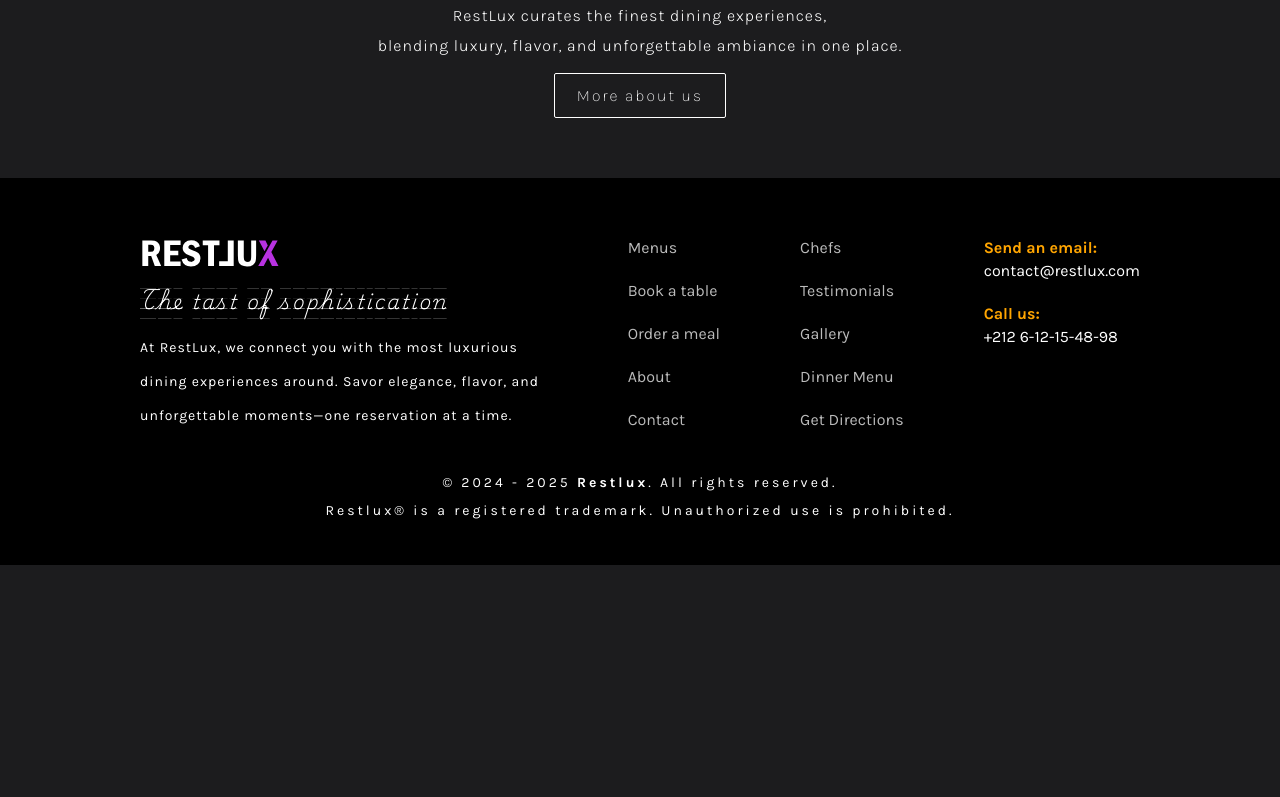
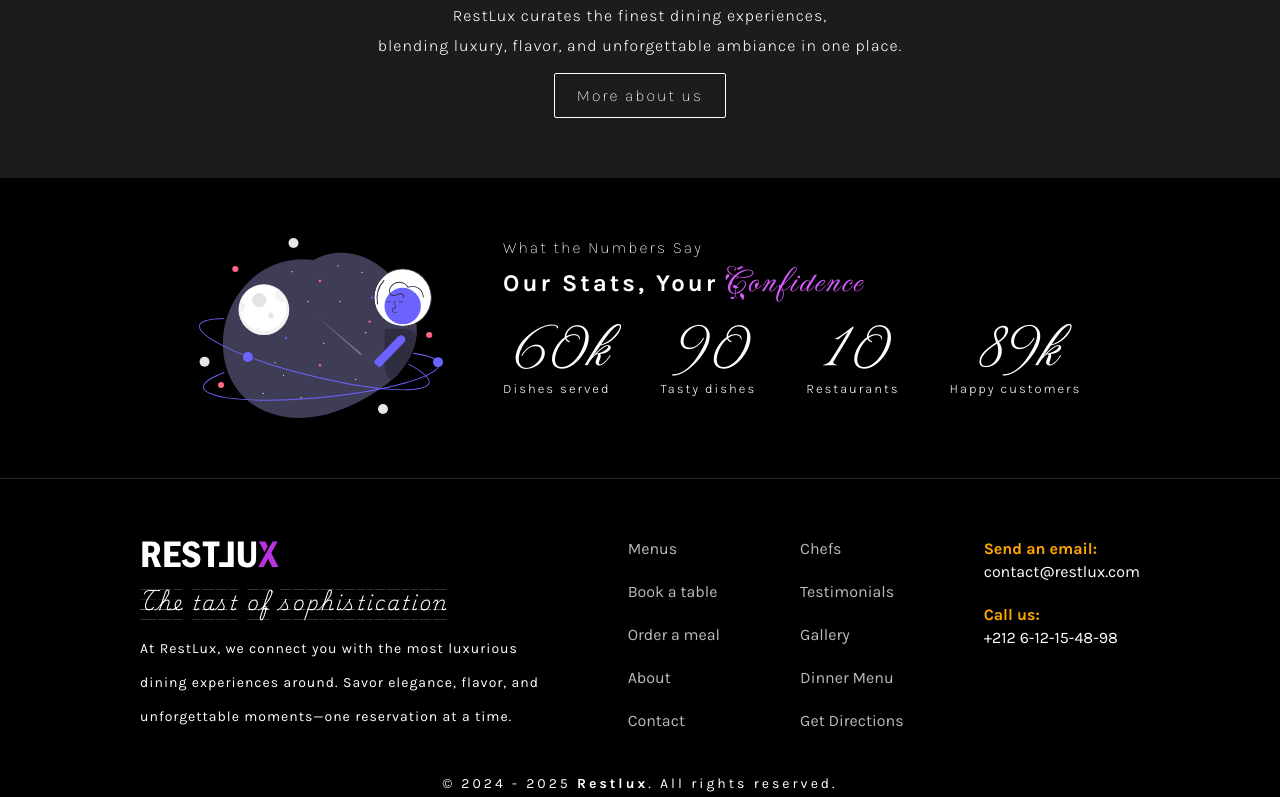
Before and after one commit to Hostname47/Restlux-front, a React (Vite) app: page / in a window 1280 px wide. Shown: the part 1274-2071 px from the top of the page. Before the commit the page ends 1839 px from the top, so only its background shows below. Built offline with nearby package versions, Linux system fonts and the light colour scheme.

Commit message:
Create static landing page stats section

```diff
--- /dev/null
+++ b/src/pages/landing-page/components/StatsSection.tsx
@@ -0,0 +1,37 @@
+import ToTheStars from "../../../assets/images/svgs/flat/stars.svg";
+
+function StatsSection() {
+  return (
+    <div id="landing-page-stats-section">
+      <div>
+        <img src={ToTheStars} className="illustration" />
+        <div className="content-container">
+          <span>What the Numbers Say</span>
+          <h2>
+            Our Stats, Your<span className="highlighted">Confidence</span>
+          </h2>
+          <div className="stats-container">
+            <div className="stat-container">
+              <span className="value">60k</span>
+              <span className="label">Dishes served</span>
+            </div>
+            <div className="stat-container">
+              <span className="value">90</span>
+              <span className="label">Tasty dishes</span>
+            </div>
+            <div className="stat-container">
+              <span className="value">10</span>
+              <span className="label">Restaurants</span>
+            </div>
+            <div className="stat-container">
+              <span className="value">89k</span>
+              <span className="label">Happy customers</span>
+            </div>
+          </div>
+        </div>
+      </div>
+    </div>
+  );
+}
+
+export default StatsSection;
--- a/src/pages/landing-page/index.tsx
+++ b/src/pages/landing-page/index.tsx
@@ -1,6 +1,7 @@
 import Footer from "../../components/footer";
 import AboutSection from "./components/AboutSection";
 import LandingFirstSection from "./components/LandingFirstSection";
+import StatsSection from "./components/StatsSection";
 import "./styles.css";
 
 function LandingPage() {
@@ -8,6 +9,7 @@ function LandingPage() {
     <div>
       <LandingFirstSection />
       <AboutSection />
+      <StatsSection />
       <Footer />
     </div>
   );
--- a/src/pages/landing-page/styles.css
+++ b/src/pages/landing-page/styles.css
@@ -111,7 +111,7 @@
   gap: 4px;
 }
 
-#landing-page-about-section > div h2 span {
+h2 span {
   font-family: "Italian1";
   font-weight: 400;
   font-size: 35px;
@@ -145,3 +145,69 @@
 #landing-page-about-section .gallery .image {
   height: 100%;
 }
+
+#landing-page-stats-section {
+  display: flex;
+  justify-content: center;
+  padding: 60px 0;
+  background-color: rgb(0, 0, 0);
+  border-bottom: 1px solid #2b2b2b;
+}
+
+#landing-page-stats-section > div {
+  display: flex;
+  justify-content: center;
+  gap: 60px;
+  max-width: 900px;
+}
+
+#landing-page-stats-section .illustration {
+  height: 180px;
+}
+
+#landing-page-stats-section .content-container {
+  display: flex;
+  flex-direction: column;
+  gap: 2px;
+}
+
+#landing-page-stats-section .content-container span:first-of-type {
+  font-weight: 200;
+  letter-spacing: 2px;
+}
+
+#landing-page-stats-section .content-container h2 {
+  letter-spacing: 3px;
+}
+
+#landing-page-stats-section .stats-container {
+  display: flex;
+  align-items: center;
+  gap: 18px;
+}
+
+#landing-page-stats-section .stats-container {
+  display: flex;
+  align-items: center;
+  gap: 50px;
+  margin-top: 12px;
+}
+
+#landing-page-stats-section .stats-container .stat-container {
+  display: flex;
+  flex-direction: column;
+  align-items: center;
+}
+
+#landing-page-stats-section .stats-container .label {
+  font-weight: 300;
+  letter-spacing: 2px;
+  font-size: 13px;
+}
+
+#landing-page-stats-section .stats-container .value {
+  font-size: 60px;
+  font-family: "Italian1";
+  letter-spacing: 6px;
+  line-height: 60px;
+}
```
Also changed, not shown: src/assets/images/svgs/flat/stars.svg (added), src/assets/images/svgs/flat/to-the-stars.svg (added).
